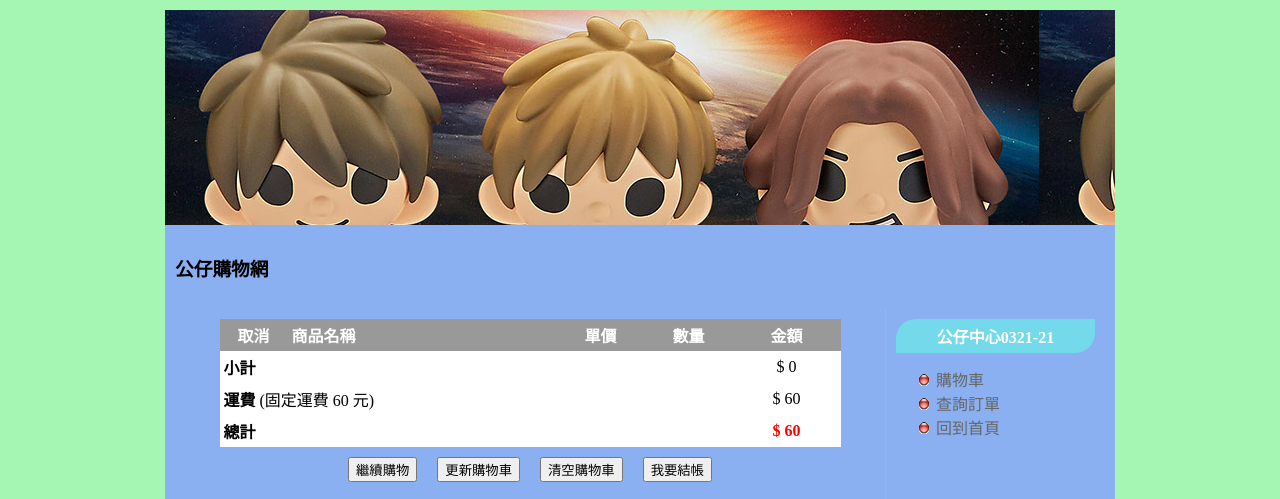
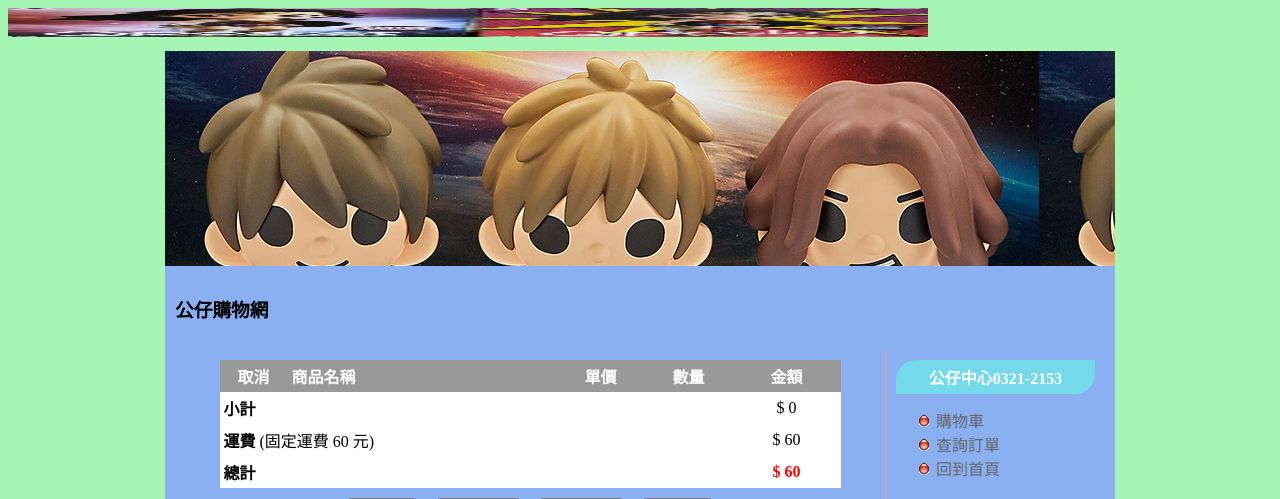
Before and after one commit to jeff1168tw/cart, a Django app: page /cart/ in a window 1280 px wide. Shown: the top 499 px of the page. Run offline with Django 3.2, Linux system fonts and the light colour scheme.

Commit message:
Update base.html

```diff
--- a/templates/base.html
+++ b/templates/base.html
@@ -3,24 +3,23 @@
 <head>
     <meta http-equiv="Content-Type" content="text/html; charset=utf-8">
     <title>公仔購物網</title>
-<!--      {% load static %}  -->
-<!--     <link href="{% static "css/style.css" %}" rel="stylesheet" type="text/css" />  -->
-    <link href= "/static/css/style.css"  rel="stylesheet" type="text/css" />
-<!--     {% block script %}{% endblock %} -->
+    {% load static %}
+    <link href="{% static "css/style.css" %}" rel="stylesheet" type="text/css" />
+    {% block script %}{% endblock %}
 </head>
 <body>
+     <img src="/static/images/s2.jpg" width="920" height="29" />
     <div id="warp">
       <div id="header">
         <div class="logo"></div>
       </div>
       <div id="content">
-<!--         <img src="{% static "images/cartTitle2.png" %}" width="920" height="29" />  -->
-<!--            <img src="https://github.com/jeff1168tw/cart/blob/master/static/images/D4.jpg"  width="920" height="29" />  -->
+        {% comment %} <img src="{% static "images/cartTitle2.png" %}" width="920" height="29" /> {% endcomment %}
 
           <h3>公仔購物網</h3>
 
         <div id="sidediv">
-          <div class="sidemenu">公仔中心0321-21</div>
+          <div class="sidemenu">公仔中心0321-2153</div>
           <ul>
             <li><a href="/cart/">購物車</a></li>
             <li><a href="/cartordercheck/">查詢訂單</a></li>
```
